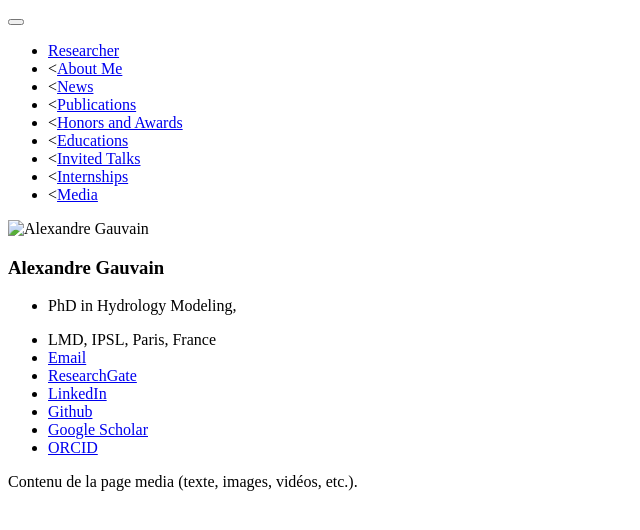
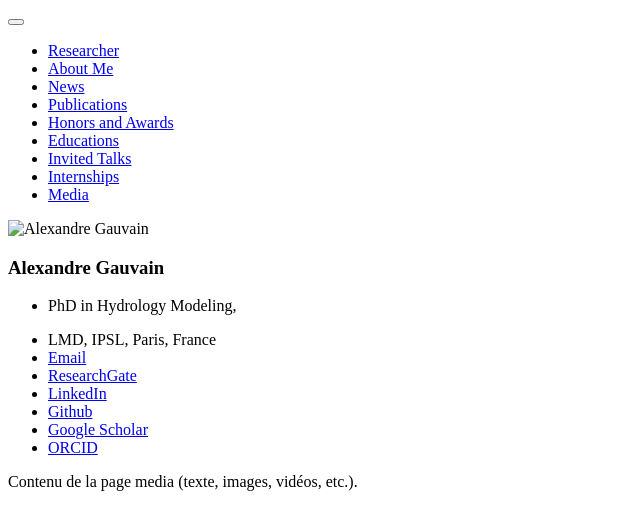
Before and after one commit to Alex-Gauvain/Alex-Gauvain.github.io, a Jekyll site: the page built from _pages/media.md, in a window 1280 px wide. Shown: the top 530 px of the page, without its empty margins (0-640 px from the left). Built offline with Jekyll 4.4.1, drawn with Linux system fonts in a browser that asks for light colours.

Commit message:
Update masthead.html

```diff
--- a/_includes/masthead.html
+++ b/_includes/masthead.html
@@ -6,7 +6,7 @@
         <ul class="visible-links">
           <li class="masthead__menu-item masthead__menu-item--lg masthead__menu-home-item"><a href="#about-me">Researcher</a></li>
           {% for link in site.data.navigation.main %}
-            <li class="masthead__menu-item"><<a href="{{ link.url | relative_url }}">{{ link.title }}</a></li>
+            <li class="masthead__menu-item"><a href="{{ domain }}{{ link.url }}">{{ link.title }}</a></li>
           {% endfor %}
         </ul>
         <ul class="hidden-links hidden"></ul>
```
